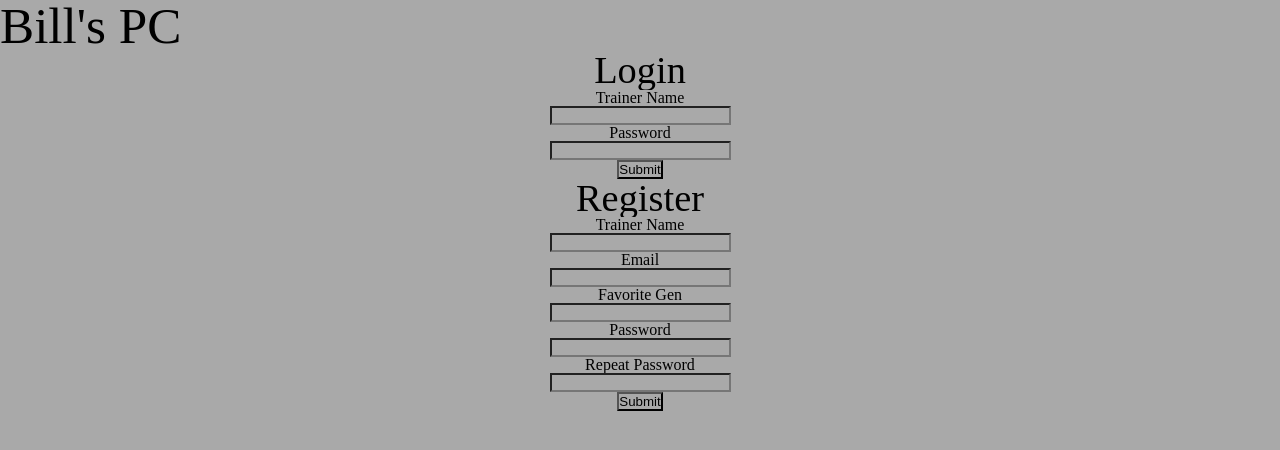
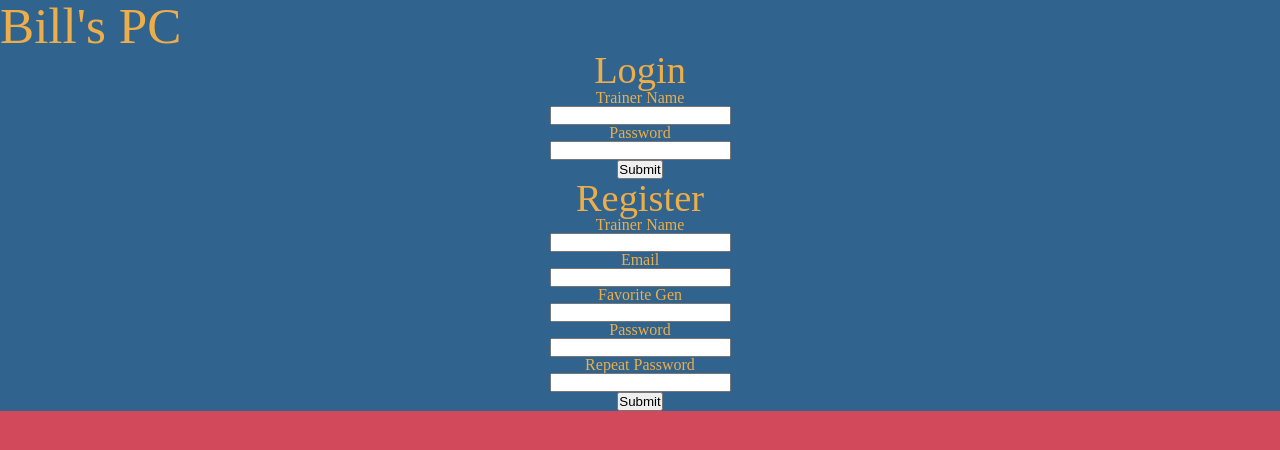
Before and after one commit to andrewskr90/bills-pc-ubuntu, a React app in the folder packages/client/: page /login in a window 1280 px wide. Shown: the top 450 px of the page. Built offline with nearby package versions, Linux system fonts and the light colour scheme; no server answers.

Commit message:
added theme colors

```diff
--- a/packages/client/src/styles/App.css
+++ b/packages/client/src/styles/App.css
@@ -54,11 +54,15 @@
     padding:0;
     margin:0;
     max-width:100%;
-    background-color: darkgray;
-    /* border: 1px solid black;   */
+}
+
+body {
+  background-color: #d1495b;
 }
 
 .app {
+  color: #edae49;
+  background-color: #30638e;
   width: 100%;
 }
 
@@ -102,8 +106,7 @@
     height: 10vw;
     width: 100%;
     margin: 0.5%;
-    background-color: firebrick;
-    color: white;
+    background-color: #30638e;
     padding: 0 5% 0 2%;
     display: flex;
     align-items: center;
```
